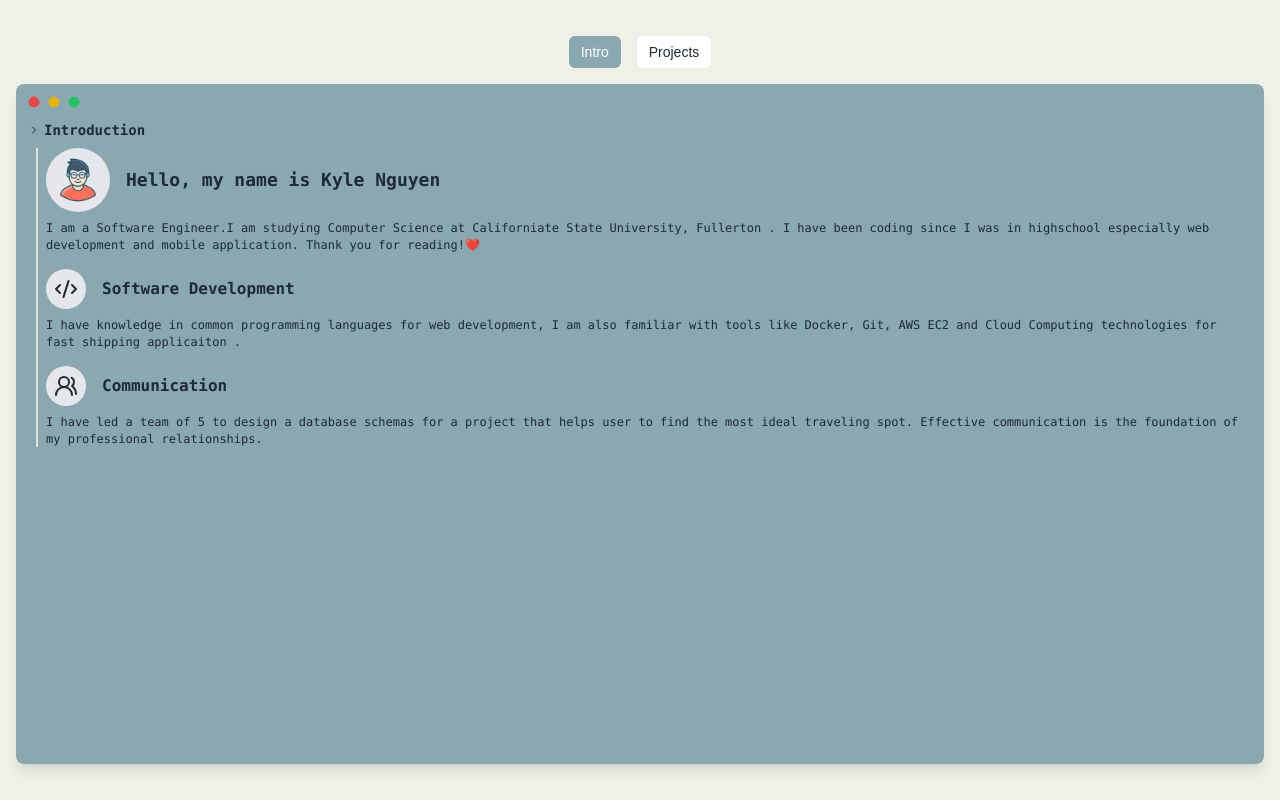
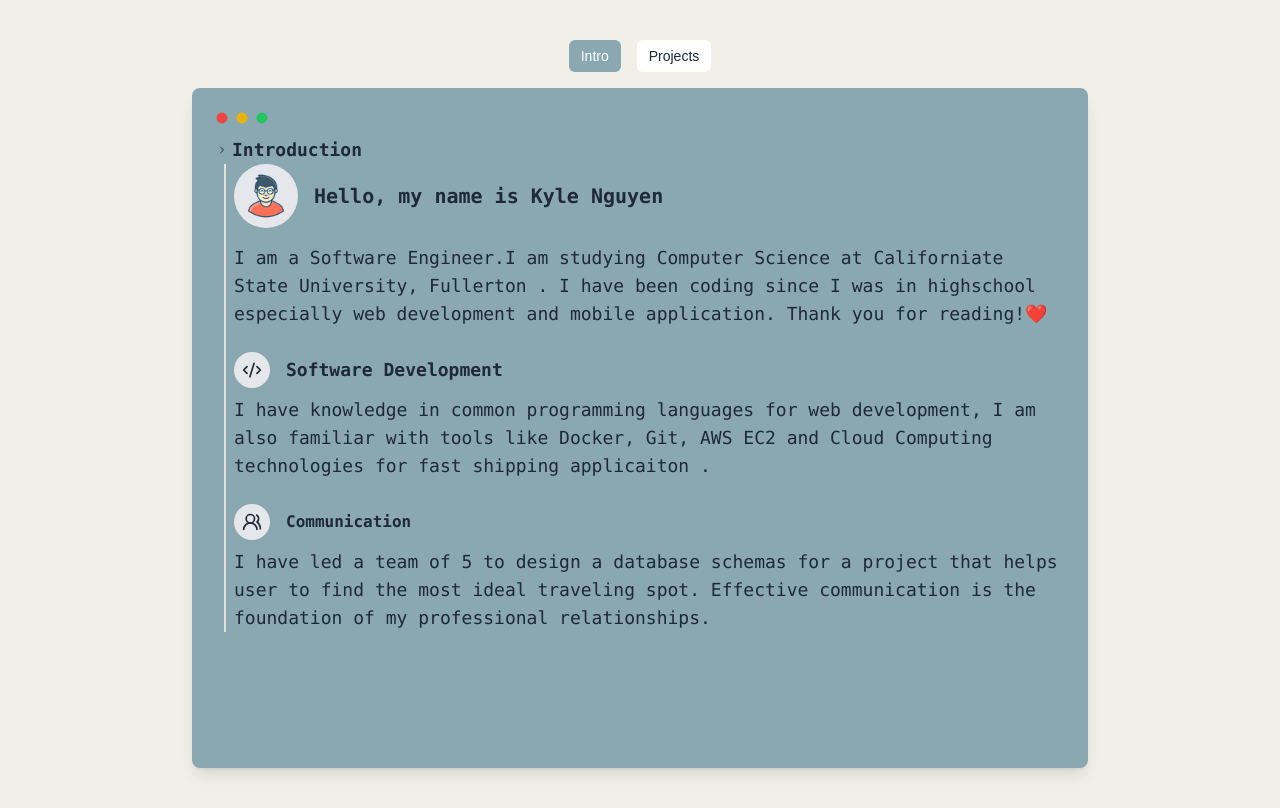
Before and after one commit to kylenguyen-cs30/terminal-portfolio, a Next.js app: page / in a window 1280 px wide. Built offline with nearby package versions, Linux system fonts and the light colour scheme.

Commit message:
temp commit

```diff
--- a/app/components/Terminal.tsx
+++ b/app/components/Terminal.tsx
@@ -14,13 +14,13 @@ import Image from "next/image";
 
 const TreeNode = ({ title, content }) => (
   <motion.div
-    className="sm:text-sm text-base  font-mono text-gray-800"
+    className="sm:text-sm text-base md:text-lg  font-mono text-gray-800"
     initial={{ opacity: 0 }}
     animate={{ opacity: 1 }}
     transition={{ duration: 0.5 }}
   >
-    <div className="flex items-center mb-2">
-      <ChevronRight className="sm:mr-1 sm:w-3 sm:h-3 4mr-2 w-4 h-4" />
+    <div className="flex items-center ">
+      <ChevronRight className="sm:mr-1 sm:w-3 sm:h-3 mr-2 w-4 h-4" />
       <span className="font-semibold">{title}</span>
     </div>
     <div className="sm:ml-2 ml-4 flex">
@@ -32,7 +32,7 @@ const TreeNode = ({ title, content }) => (
 
 const ProjectCard = ({ name, description, githubLink, technologies }) => (
   <motion.div
-    className="sm:mb-4 sm:text-sm mb-6 font-mono "
+    className="sm:mb-4 sm:text-sm mb-8 font-mono "
     initial={{ opacity: 0 }}
     animate={{ opacity: 1 }}
   >
@@ -54,7 +54,7 @@ const ProjectCard = ({ name, description, githubLink, technologies }) => (
           href={githubLink}
           target="_blank"
           rel="noopener noreferrer"
-          className="text-blue-600 hover:underline"
+          className="sm:text-xs text-sm text-blue-600 hover:underline"
         >
           {githubLink}
         </a>
@@ -82,7 +82,7 @@ const TypedContent = ({ text, speed = 50, className = "" }) => (
     wrapper="p"
     speed={speed}
     cursor={false}
-    className={`sm:text-xs sm:leading-snug  leading-relaxed ${className}`}
+    className={`sm:text-xs sm:leading-snug md:text-lg text-base leading-relaxed ${className}`}
   />
 );
 
@@ -92,9 +92,9 @@ const Terminal = () => {
     intro: {
       title: "Introduction",
       content: (
-        <div className="space-y-4">
+        <div className="space-y-6">
           {/* Introduction Part */}
-          <div className="space-y-2">
+          <div className="space-y-4">
             <div className="flex items-center space-x-4">
               <div className="bg-gray-200 p-2 rounded-full">
                 <Image
@@ -105,7 +105,7 @@ const Terminal = () => {
                   className=" rounded-full object-cover"
                 />
               </div>
-              <h2 className="sm:text-lg text-xl font-bold">
+              <h2 className="sm:text-lg text-lg md:text-xl font-bold">
                 Hello, my name is Kyle Nguyen
               </h2>
             </div>
@@ -122,9 +122,9 @@ const Terminal = () => {
           <div className="space-y-2">
             <div className="flex items-center space-x-4">
               <div className="bg-gray-200 p-2 rounded-full">
-                <Code2 className="w-6 h-6" />
+                <Code2 className="sm:w-5 sm:h-5 w-6 h-6" />
               </div>
-              <h3 className="sm:text-base text-lg font-semibold">
+              <h3 className="sm:text-base md:text-lg font-semibold">
                 Software Development
               </h3>
             </div>
@@ -139,7 +139,7 @@ const Terminal = () => {
           <div className="space-y-2">
             <div className="flex items-center space-x-4">
               <div className="bg-gray-200 p-2 rounded-full">
-                <UsersRound className="w-6 h-6" />
+                <UsersRound className="sm:w-5 sm:h-5 w-6 h-6" />
               </div>
               <h3 className="sm:text-base text-lg font-semibold">
                 Communication
@@ -160,7 +160,7 @@ const Terminal = () => {
     projects: {
       title: "Projects",
       content: (
-        <div className="sm:pr-2 sm:max-h-none sm:overscroll-visible sm:space-y-4   space-y-6 overflow-y-auto max-h-[500px] pr-4">
+        <div className="sm:pr-2 sm:max-h-none  sm:space-y-4   space-y-6 overflow-y-auto max-h-[500px] pr-4">
           <ProjectCard
             name="Math Nest Dictionary"
             description="I developed a web application that help student quickly look up math formulas with friendly and simple UI."
@@ -236,7 +236,7 @@ const Terminal = () => {
 
       {/* Terminal Window */}
       <motion.div
-        className="sm:p-3 sm:h-[85vh] sm:overflow-y-auto bg-[#89A8B2] p-6 rounded-lg shadow-lg w-full "
+        className="sm:p-3 sm:h-[85vh] sm:overflow-y-auto md:p-6 bg-[#89A8B2] p-4 rounded-lg shadow-lg w-full mx-auto max-w-4xl "
         initial={{ scale: 0, rotate: 0 }}
         animate={{ scale: 1, rotate: 360 }}
         transition={{
--- a/app/page.tsx
+++ b/app/page.tsx
@@ -2,7 +2,7 @@ import Terminal from "./components/Terminal";
 
 export default function Home() {
   return (
-    <div className=" sm:p-2 min-h-screen bg-[#F1F0E8] flex flex-col items-center justify-center p-5 space-y-4 ">
+    <div className=" md:px-8 md:p-8 px-4 min-h-screen bg-[#F1F0E8]  flex items-center justify-center p-4  ">
       <Terminal />
     </div>
   );
```
